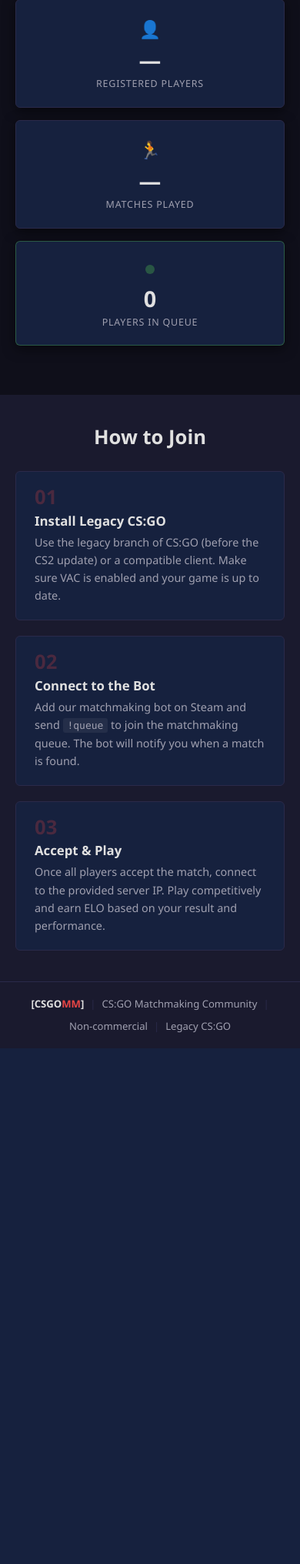
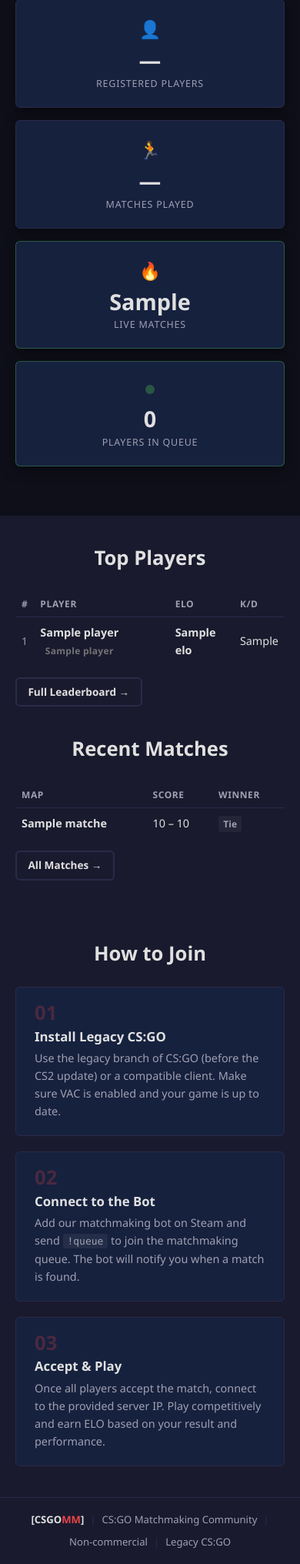
Before and after one commit to nathan-pichon/CSGO-Matchmaking, a Flask app: template web-panel/templates/index.html in a window 390 px wide. Shown: the part 538-2570 px from the top of the page at 77% size. Before the commit the page ends 1900 px from the top, so only its background shows below. Run offline with Flask 3, Linux system fonts and the light colour scheme; the template is opened without the code that fills it: most values are stand-ins (such as "Sample title", 1, 10 or a date in 2020).

Commit message:
feat(web): home page with live stats, top players and recent matches
routes/home.py (new):
- Renders index.html for unauthenticated visitors; redirects to /dashboard when
  the player is signed in
- Queries: queue count, live matches, total players/matches, top 5 by ELO, 5 most
  recent finished matches

routes/leaderboard.py:
- Season filter fixed: replaced mm_leaderboard view query (no season column) with
  direct mm_players query using conditional AND p.season_id = :season_id

templates/index.html:
- 4-column stat grid (total players, matches played, live matches, queue count)
- Two-column section: top-5 mini-leaderboard with rank badge + ELO, and recent
  matches table with winner pill
- "How to Join" guide section preserved
- Inline responsive CSS for new components via {% block scripts %}

Co-Authored-By: Claude Sonnet 4.6 <noreply@anthropic.com>

```diff
--- a/web-panel/templates/index.html
+++ b/web-panel/templates/index.html
@@ -24,7 +24,7 @@
 ================================================================ -->
 <section class="section">
   <div class="container">
-    <div class="stat-grid stat-grid-3">
+    <div class="stat-grid stat-grid-4">
 
       <div class="stat-card">
         <div class="stat-card-icon">&#128100;</div>
@@ -39,11 +39,101 @@
       </div>
 
       <div class="stat-card stat-card-live">
+        <div class="stat-card-icon">&#128293;</div>
+        <div class="stat-card-value">{{ live_matches }}</div>
+        <div class="stat-card-label">Live Matches</div>
+      </div>
+
+      <div class="stat-card stat-card-live">
         <div class="stat-card-icon">
           <span class="queue-dot queue-dot-lg"></span>
         </div>
         <div class="stat-card-value">{{ queue_count }}</div>
         <div class="stat-card-label">Players in Queue</div>
+      </div>
+
+    </div>
+  </div>
+</section>
+
+<!-- ================================================================
+     TOP PLAYERS + RECENT MATCHES
+================================================================ -->
+<section class="section section-alt">
+  <div class="container">
+    <div class="home-two-col">
+
+      <!-- Top 5 players -->
+      <div class="home-col">
+        <h2 class="section-title">Top Players</h2>
+        {% if top_players %}
+        <table class="home-table">
+          <thead>
+            <tr>
+              <th>#</th>
+              <th>Player</th>
+              <th>ELO</th>
+              <th>K/D</th>
+            </tr>
+          </thead>
+          <tbody>
+            {% for p in top_players %}
+            <tr>
+              <td class="rank-pos">{{ loop.index }}</td>
+              <td>
+                <a href="{{ url_for('players_bp.player_detail', steam_id=p.steam_id) }}"
+                   class="player-link">{{ p.name }}</a>
+                <span class="rank-badge" style="color:{{ p.rank_color }}">{{ p.rank_name }}</span>
+              </td>
+              <td><strong>{{ p.elo }}</strong></td>
+              <td>{{ p.kd_ratio }}</td>
+            </tr>
+            {% endfor %}
+          </tbody>
+        </table>
+        <a href="{{ url_for('leaderboard_bp.leaderboard') }}" class="btn btn-outline btn-sm home-more">Full Leaderboard →</a>
+        {% else %}
+        <p class="text-secondary">No players yet.</p>
+        {% endif %}
+      </div>
+
+      <!-- Recent matches -->
+      <div class="home-col">
+        <h2 class="section-title">Recent Matches</h2>
+        {% if recent_matches %}
+        <table class="home-table">
+          <thead>
+            <tr>
+              <th>Map</th>
+              <th>Score</th>
+              <th>Winner</th>
+            </tr>
+          </thead>
+          <tbody>
+            {% for m in recent_matches %}
+            <tr>
+              <td>
+                <a href="{{ url_for('matches_bp.match_detail', match_id=m.id) }}"
+                   class="player-link">{{ m.map_name }}</a>
+              </td>
+              <td>{{ m.team1_score }} – {{ m.team2_score }}</td>
+              <td>
+                {% if m.winner == 'team1' %}
+                  <span class="winner-badge team1">Team 1</span>
+                {% elif m.winner == 'team2' %}
+                  <span class="winner-badge team2">Team 2</span>
+                {% else %}
+                  <span class="winner-badge tie">Tie</span>
+                {% endif %}
+              </td>
+            </tr>
+            {% endfor %}
+          </tbody>
+        </table>
+        <a href="{{ url_for('matches_bp.match_list') }}" class="btn btn-outline btn-sm home-more">All Matches →</a>
+        {% else %}
+        <p class="text-secondary">No matches yet.</p>
+        {% endif %}
       </div>
 
     </div>
@@ -99,3 +189,36 @@
 </section>
 
 {% endblock %}
+
+{% block scripts %}
+<style>
+  /* 4-column stat grid */
+  .stat-grid-4 { grid-template-columns: repeat(4, 1fr); }
+  @media (max-width: 768px) { .stat-grid-4 { grid-template-columns: repeat(2, 1fr); } }
+  @media (max-width: 480px) { .stat-grid-4 { grid-template-columns: 1fr; } }
+
+  /* Two-column layout */
+  .home-two-col { display: grid; grid-template-columns: 1fr 1fr; gap: 2.5rem; }
+  @media (max-width: 768px) { .home-two-col { grid-template-columns: 1fr; } }
+
+  /* Simple home tables */
+  .home-table { width: 100%; border-collapse: collapse; font-size: 0.9rem; }
+  .home-table th { text-align: left; padding: 0.4rem 0.5rem; color: var(--text-secondary); font-size: 0.75rem; text-transform: uppercase; letter-spacing: 0.05em; border-bottom: 1px solid var(--border); }
+  .home-table td { padding: 0.5rem 0.5rem; border-bottom: 1px solid var(--border); vertical-align: middle; }
+  .home-table tr:last-child td { border-bottom: none; }
+
+  .rank-pos { color: var(--text-secondary); font-size: 0.85rem; width: 1.5rem; }
+  .rank-badge { font-size: 0.75rem; margin-left: 0.4rem; opacity: 0.8; }
+  .player-link { color: var(--text-primary); text-decoration: none; }
+  .player-link:hover { color: var(--accent); }
+
+  .winner-badge { font-size: 0.75rem; font-weight: 600; padding: 0.1rem 0.4rem; border-radius: 3px; }
+  .winner-badge.team1 { background: rgba(52,152,219,0.15); color: #3498db; }
+  .winner-badge.team2 { background: rgba(241,196,15,0.15); color: #c9a800; }
+  .winner-badge.tie   { background: rgba(255,255,255,0.05); color: var(--text-secondary); }
+
+  .btn-sm { padding: 0.4rem 0.9rem; font-size: 0.85rem; }
+  .home-more { margin-top: 1rem; }
+  .text-secondary { color: var(--text-secondary); }
+</style>
+{% endblock %}
```
Also changed, not shown: web-panel/routes/home.py (added, +72 -0 lines), web-panel/routes/leaderboard.py (+38 -15 lines).
